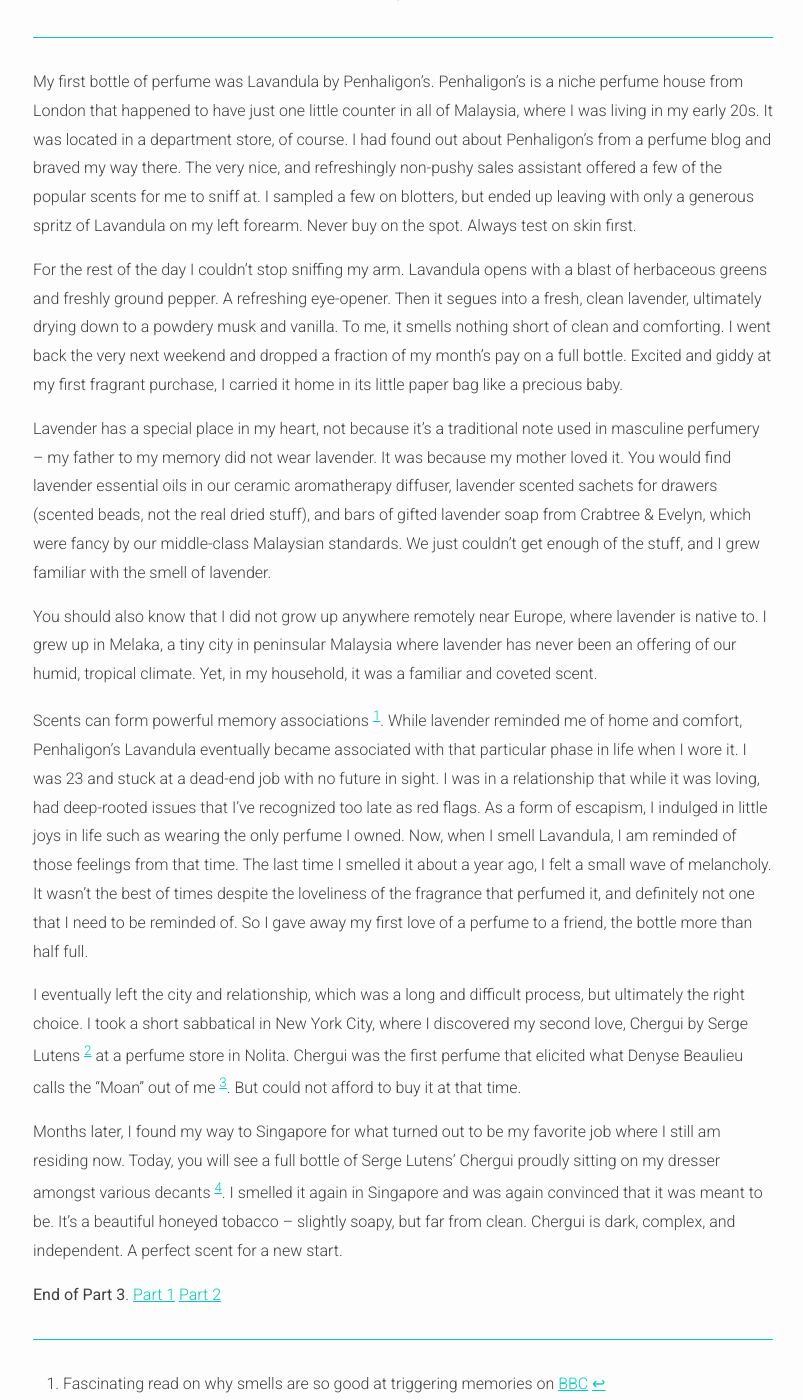
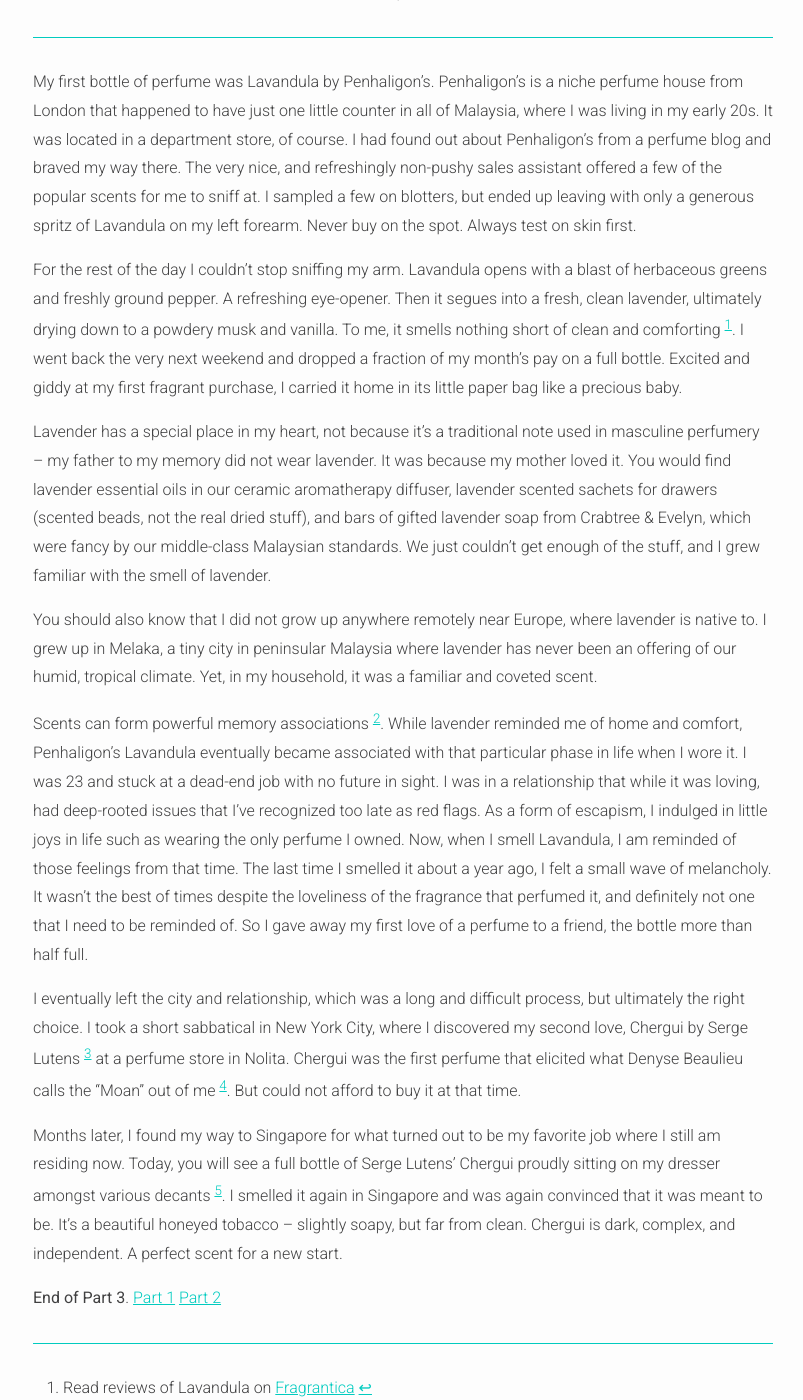
Before and after one commit to piratefsh/piratefsh.github.io, a Jekyll site: the page built from _posts/2016-11-13-short-lived-first-love.markdown, in a window 1280 px wide and 1400 px high, scrolled down 272 px. Shown: the whole window, without its empty margins (237-1040 px from the left). Built offline with Jekyll 4.4.1, drawn with Linux system fonts in a browser that asks for light colours; some of the changed text lies outside the part shown.

Commit message:
Update 2016-11-13-short-lived-first-love.markdown

```diff
--- a/_posts/2016-11-13-short-lived-first-love.markdown
+++ b/_posts/2016-11-13-short-lived-first-love.markdown
@@ -9,7 +9,7 @@
 
 My first bottle of perfume was Lavandula by Penhaligon’s. Penhaligon’s is a niche perfume house from London that happened to have just one little counter in all of Malaysia, where I was living in my early 20s. It was located in a department store, of course. I had found out about Penhaligon’s from a perfume blog and braved my way there. The very nice, and refreshingly non-pushy sales assistant offered a few of the popular scents for me to sniff at. I sampled a few on blotters, but ended up leaving with only a generous spritz of Lavandula on my left forearm. Never buy on the spot. Always test on skin first.
 
-For the rest of the day I couldn’t stop sniffing my arm. Lavandula opens with a blast of herbaceous greens and freshly ground pepper. A refreshing eye-opener. Then it segues into a fresh, clean lavender, ultimately drying down to a powdery musk and vanilla. To me, it smells nothing short of clean and comforting.  I went back the very next weekend and dropped a fraction of my month’s pay on a full bottle. Excited and giddy at my first fragrant purchase, I carried it home in its little paper bag like a precious baby.
+For the rest of the day I couldn’t stop sniffing my arm. Lavandula opens with a blast of herbaceous greens and freshly ground pepper. A refreshing eye-opener. Then it segues into a fresh, clean lavender, ultimately drying down to a powdery musk and vanilla. To me, it smells nothing short of clean and comforting [^5].  I went back the very next weekend and dropped a fraction of my month’s pay on a full bottle. Excited and giddy at my first fragrant purchase, I carried it home in its little paper bag like a precious baby.
 
 Lavender has a special place in my heart, not because it’s a traditional note used in masculine perfumery -- my father to my memory did not wear lavender. It was because my mother loved it. You would find lavender essential oils in our ceramic aromatherapy diffuser, lavender scented sachets for drawers (scented beads, not the real dried stuff), and bars of gifted lavender soap from Crabtree & Evelyn, which were fancy by our middle-class Malaysian standards. We just couldn’t get enough of the stuff, and I grew familiar with the smell of lavender.
 
@@ -28,5 +28,5 @@
 [^1]: Fascinating read on why smells are so good at triggering memories on [BBC](http://www.bbc.com/future/story/20120312-why-can-smells-unlock-memories)
 [^2]: “She even uses the word “Moan” (the capital is hers) to reflect her joy at discovering the right combination of ingredients for the new perfume”. Quote  from [Quill and Quire](http://www.quillandquire.com/review/the-perfume-lover-a-personal-history-of-scent/). The book mentioned is ‘The Perfume Lover’ by Denyse Beaulieu.
 [^3]: Decants are small amounts of perfume, not from the manufacturer, usually bought from other perfume collectors so you don’t have to invest in a full bottle. Full definition on [Surrender to Chance](https://surrendertochance.com/perfume-decant-what-is-it/).
-[^4]: Read about Chergui on [Fragrantica](http://www.fragrantica.com/perfume/Serge-Lutens/Chergui-2762.html)
-[^5]: Read about Lavandula on [Fragrantica](http://www.fragrantica.com/perfume/Penhaligon-s/Lavandula-4562.html)
+[^4]: Read reviews of Chergui on [Fragrantica](http://www.fragrantica.com/perfume/Serge-Lutens/Chergui-2762.html)
+[^5]: Read reviews of Lavandula on [Fragrantica](http://www.fragrantica.com/perfume/Penhaligon-s/Lavandula-4562.html)
```
